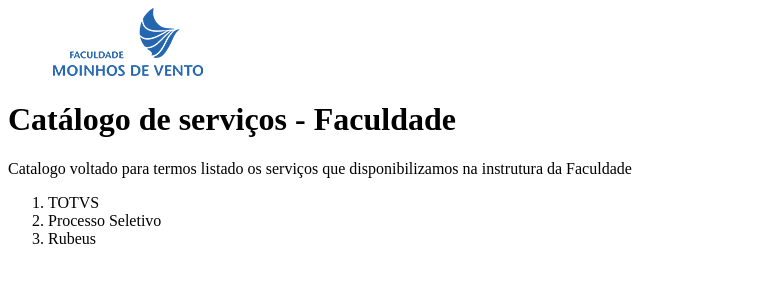
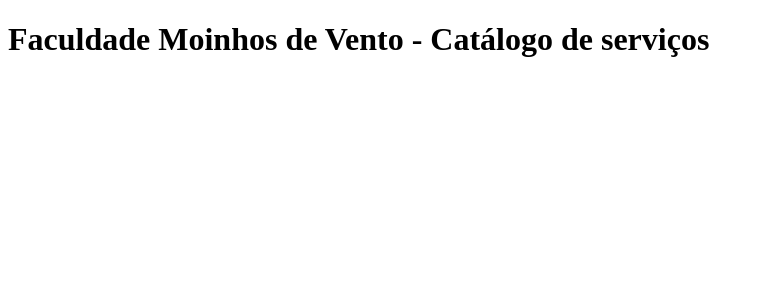
Before and after one commit to DioDiarone/Oracle-One, a plain HTML site: page HTML - Curso 1/index.html in a window 1280 px wide. Shown: the whole page, without its empty margins (0-764 px from the left). Drawn offline with Linux system fonts and the light colour scheme.

Commit message:
Front-page 1.0

```diff
--- a/HTML - Curso 1/index.html
+++ b/HTML - Curso 1/index.html
@@ -1,17 +1,16 @@
 <!DOCTYPE html>
-<html>
-    <head>
-        <meta charset="UTF-8">
-        <title>Catálogo de serviços - Faculdade HMV</title>
-    </head>
-    <body>
-        <img src="logo-faculdade.png" alt="Logo oficial da Faculdade Moinhos de Vento">
-        <h1>Catálogo de serviços - Faculdade</h1>
-        <p>Catalogo voltado para termos listado os serviços que disponibilizamos na instrutura da Faculdade</p>
-        <ol>
-            <li>TOTVS</li>
-            <li>Processo Seletivo</li>
-            <li>Rubeus</li>
-        </ol>
-    </body>
+<html lang="pt-br">
+<head>
+    <meta charset="UTF-8">
+    <meta http-equiv="X-UA-Compatible" content="IE=edge">
+    <meta name="viewport" content="width=device-width, initial-scale=1.0">
+    <title>Catálogo de serviços - TI Faculdade HMV</title>
+</head>
+<body>
+    <header></header>
+    <main>
+        <h1><strong>Faculdade Moinhos de Vento - Catálogo de serviços</strong></h1>
+    </main>
+    <footer></footer>
+</body>
 </html>
```
